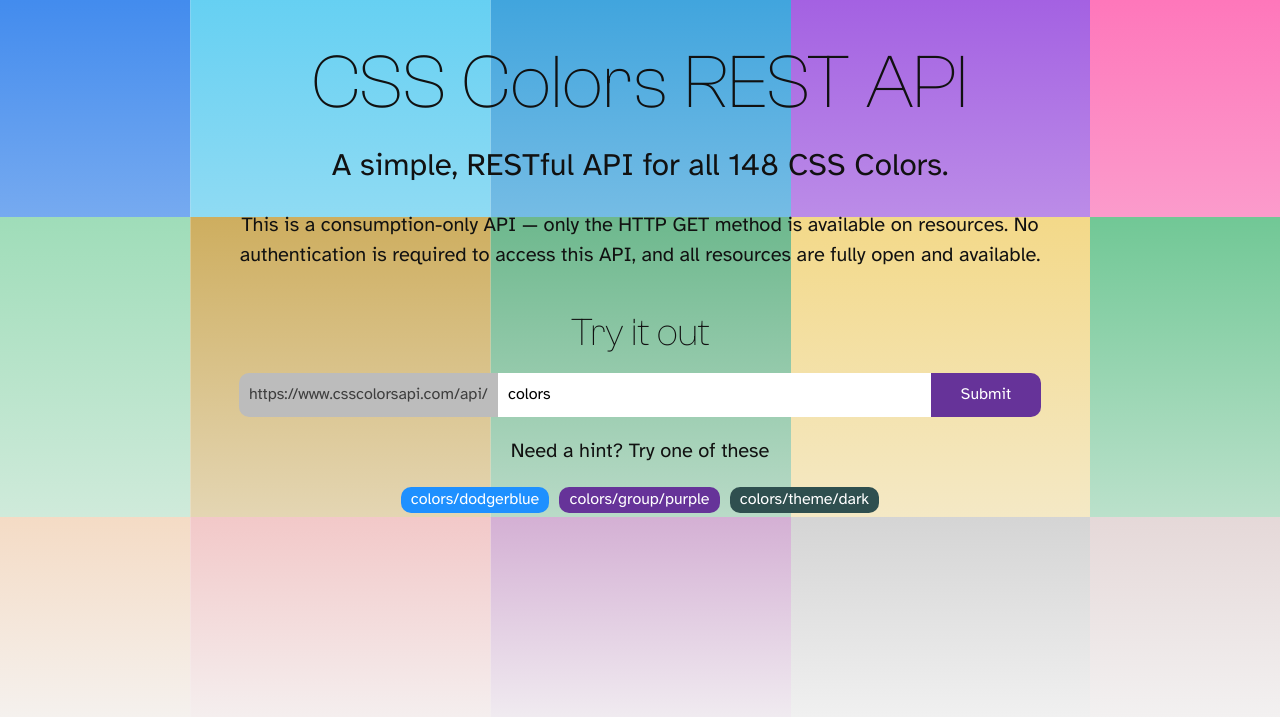
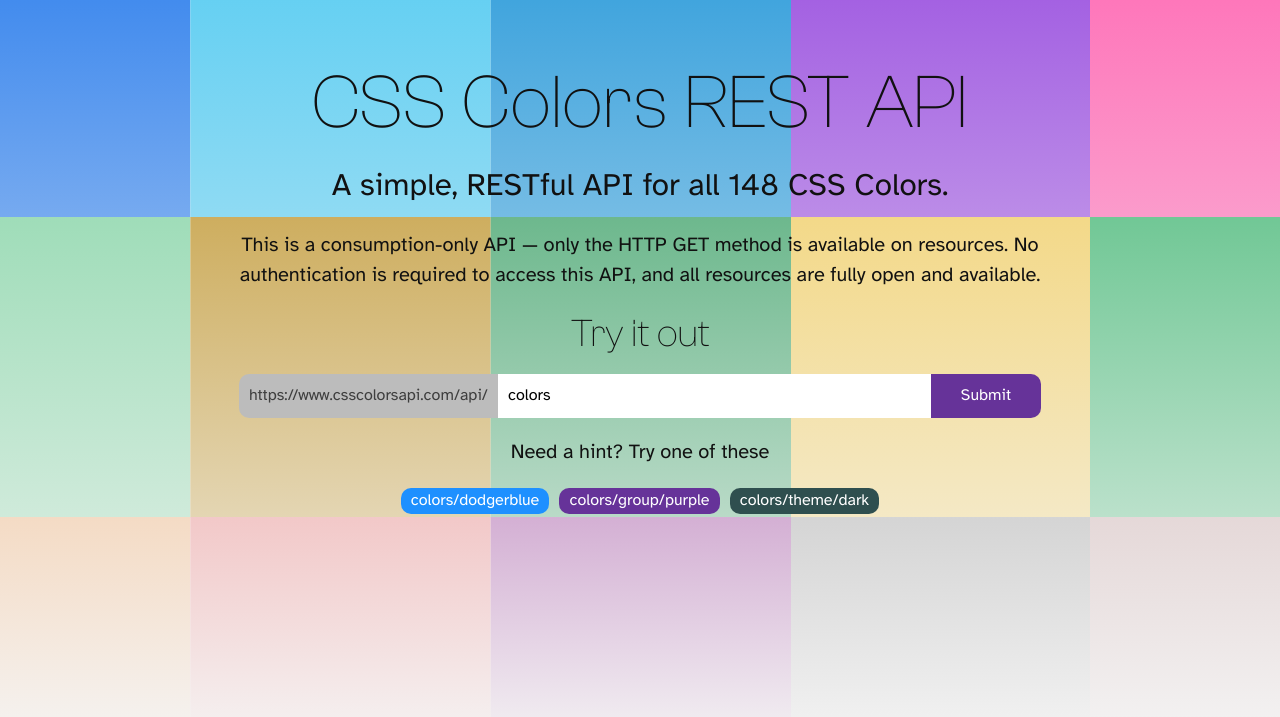
Before and after one commit to brianmaierjr/css-colors-api, a website: page public/index.html in a window 1280 px wide. Shown: the part 83-800 px from the top of the page. Drawn offline with Linux system fonts and the light colour scheme.

Commit message:
adjust try section spacing

```diff
--- a/public/index.html
+++ b/public/index.html
@@ -21,7 +21,7 @@
 			media="(max-width: 100em)"
 			fetchpriority="high"
 		/>
-		<header>
+		<header class="flow">
 			<a
 				target="_blank"
 				href="https://github.com/brianmaierjr/css-colors-api"
@@ -98,7 +98,8 @@
 					access this API, and all resources are fully open and
 					available.
 				</p>
-
+			</div>
+			<div class="wrapper flow">
 				<h2 class="h4">Try it out</h2>
 				<form class="try">
 					<label for="url-input"
--- a/src/scss/_global.scss
+++ b/src/scss/_global.scss
@@ -15,7 +15,7 @@ a {
 	width: Min(calc(100% - var(--space-l)), 80rem);
 	margin-inline: auto;
 
-	&--fullWidth {
+	&--xl {
 		width: Min(100%, 125rem);
 	}
 
--- a/src/scss/_try.scss
+++ b/src/scss/_try.scss
@@ -5,6 +5,7 @@
 	flex-wrap: wrap;
 	flex-direction: column;
 	font-size: var(--step--1);
+	margin-top: var(--flow-space, 1em);
 
 	@media (min-width: 800px) {
 		flex-direction: row;
@@ -81,5 +82,6 @@
 
 	&__response {
 		display: none;
+		width: 100%;
 	}
 }
```
Also changed, not shown: public/css/style.css, 1 other file.
